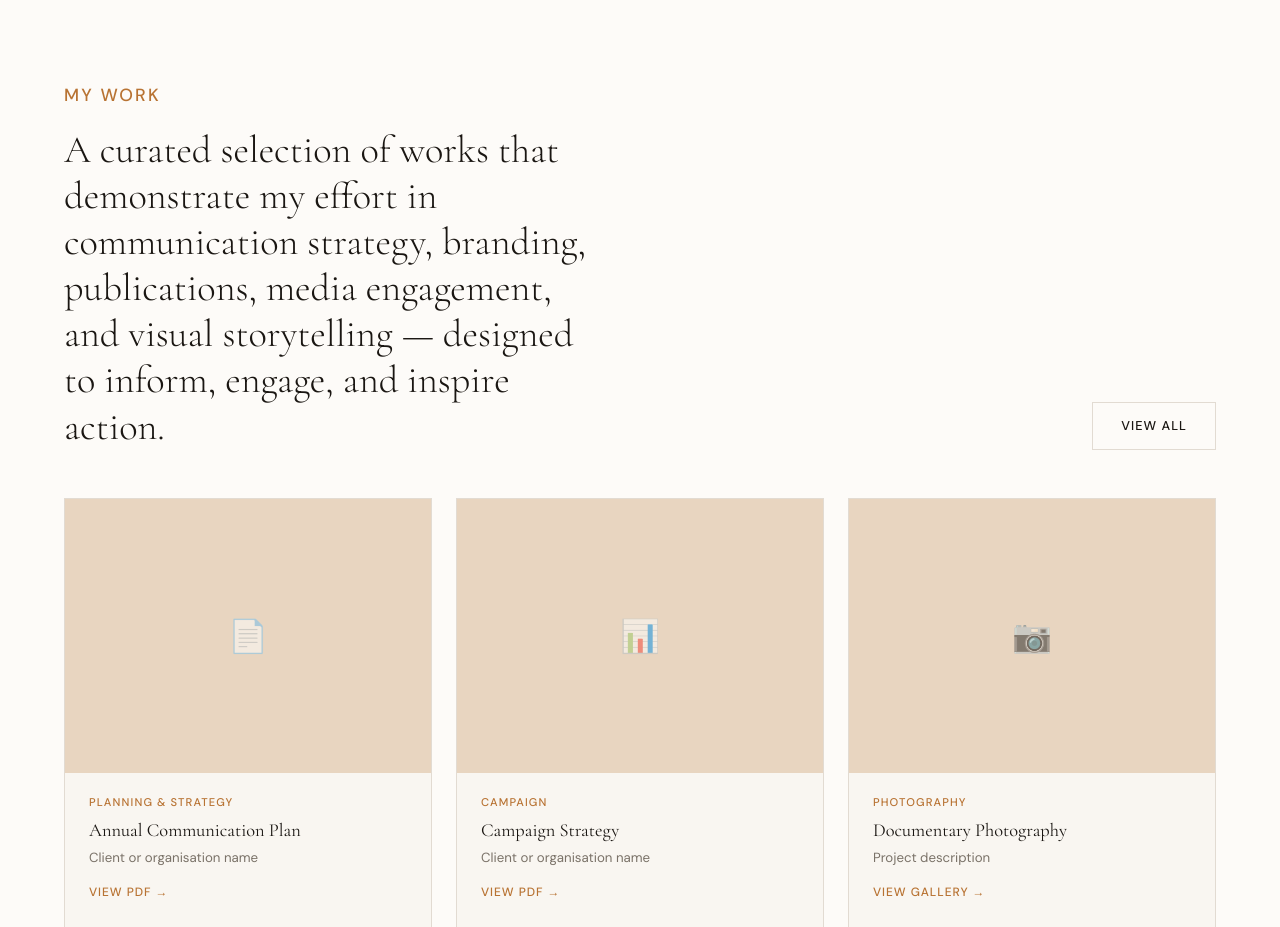
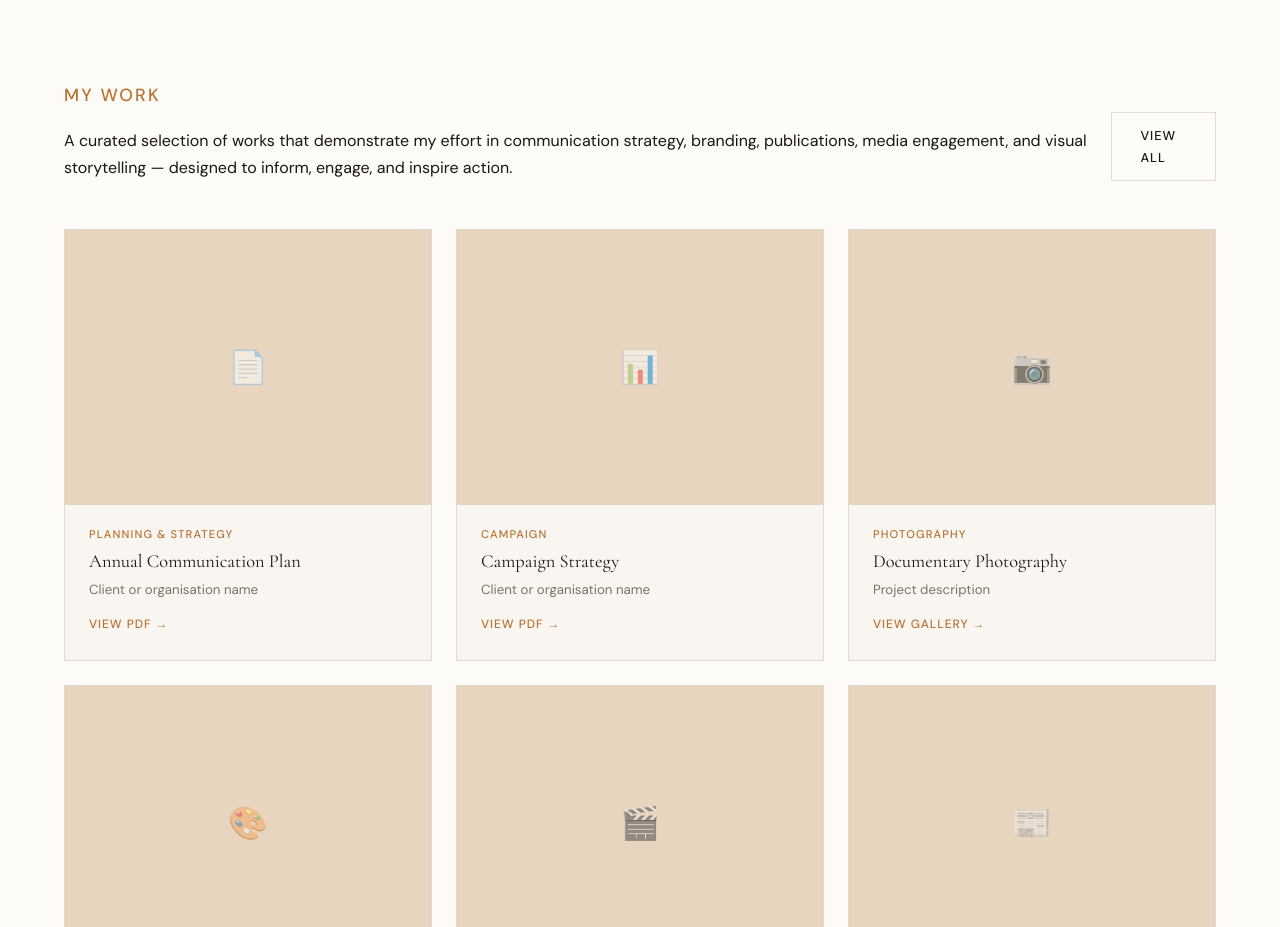
Before and after one commit to sadiakarimdu/sadiakarimdu.github.io, a plain HTML site: page index.html in a window 1280 px wide. Shown: the part 2420-3347 px from the top of the page. Drawn offline with nearby package versions, Linux system fonts and the light colour scheme.

Commit message:
Update index.html

```diff
--- a/index.html
+++ b/index.html
@@ -628,7 +628,7 @@
   <div class="work-header">
     <div>
       <p class="section-label">My Work</p>
-      <h2>A curated selection of works that demonstrate my effort in communication strategy, branding, publications, media engagement, and visual storytelling — designed to inform, engage, and inspire action.</h2>
+      <p>A curated selection of works that demonstrate my effort in communication strategy, branding, publications, media engagement, and visual storytelling — designed to inform, engage, and inspire action.<p>
     </div>
     <a href="#" class="btn btn-outline">View All</a>
   </div>
```
